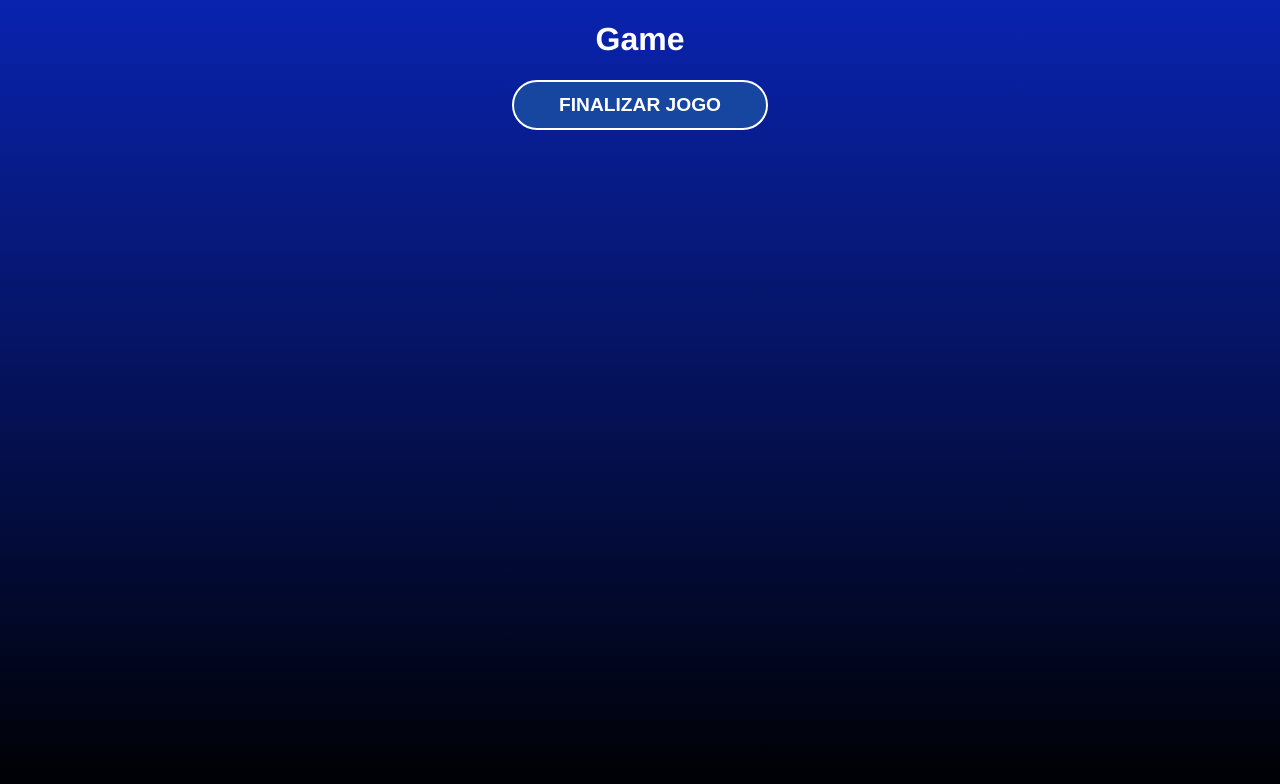
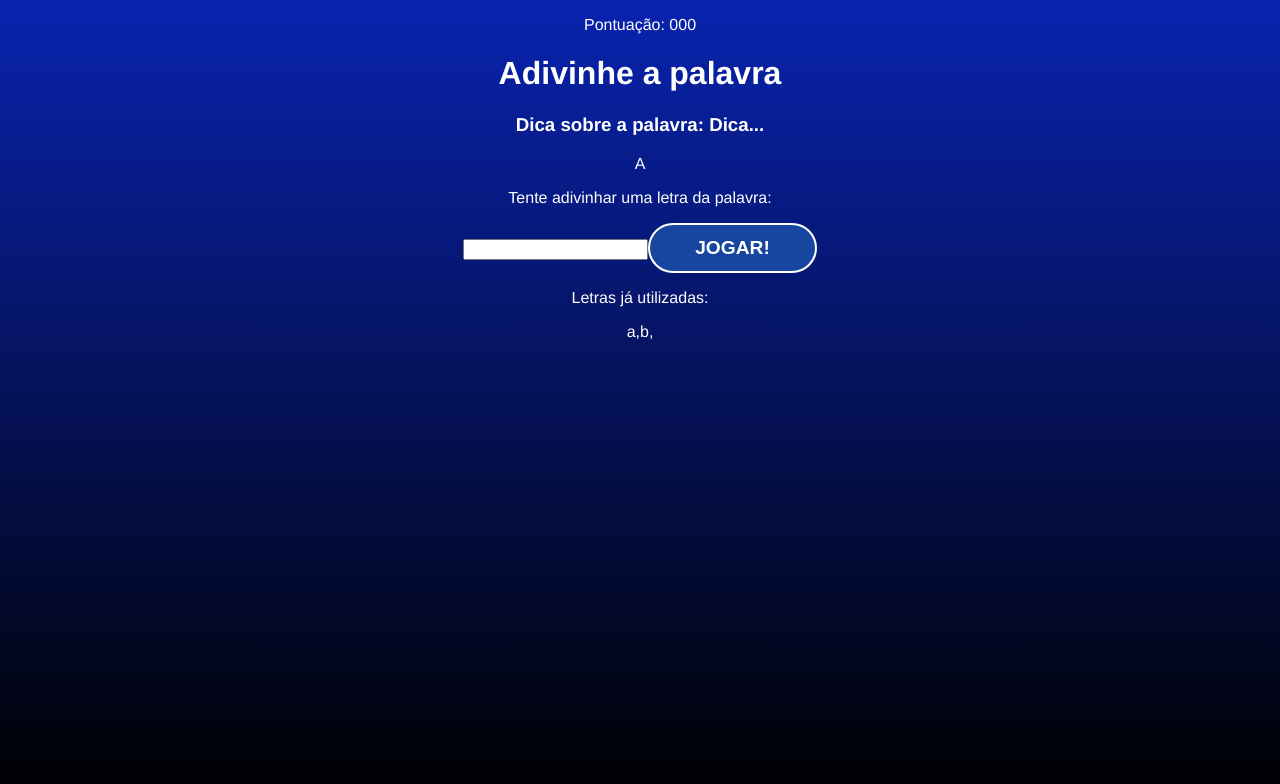
Before and after one commit to luscajooj/secret-word, a React (Vite) app in the folder secret-word/: page / in a window 1280 px wide. Both pictures are taken after a click on the button "COMEÇAR O JOGO". Shown: the top 784 px of the page. Built offline with nearby package versions, Linux system fonts and the light colour scheme.

Commit message:
Updates on Game.jsx component

```diff
--- a/secret-word/src/components/Game.jsx
+++ b/secret-word/src/components/Game.jsx
@@ -1,9 +1,30 @@
 import "./Game.css";
 const Game = ({ verifyLetter }) => {
   return (
-    <div>
-      <h1>Game</h1>
-      <button onClick={verifyLetter}>Finalizar jogo</button>
+    <div className="game">
+      <p className="points">
+        <span>Pontuação: 000</span>
+      </p>
+      <h1>Adivinhe a palavra</h1>
+      <h3 className="tip">
+        Dica sobre a palavra: <span>Dica...</span>
+      </h3>
+      <div className="wordContainer">
+        <span className="letter">A</span>
+        <span className="blankSquare"></span>
+      </div>
+      <div className="letterContainer">
+        <p>Tente adivinhar uma letra da palavra:</p>
+        <form action="">
+          <input type="text" name="letter" maxLength="1" required />
+          <button>Jogar!</button>
+        </form>
+      </div>
+      <div className="wrongLettersContainer">
+        <p>Letras já utilizadas:</p>
+        <span>a,</span>
+        <span>b,</span>
+      </div>
     </div>
   );
 };
```
